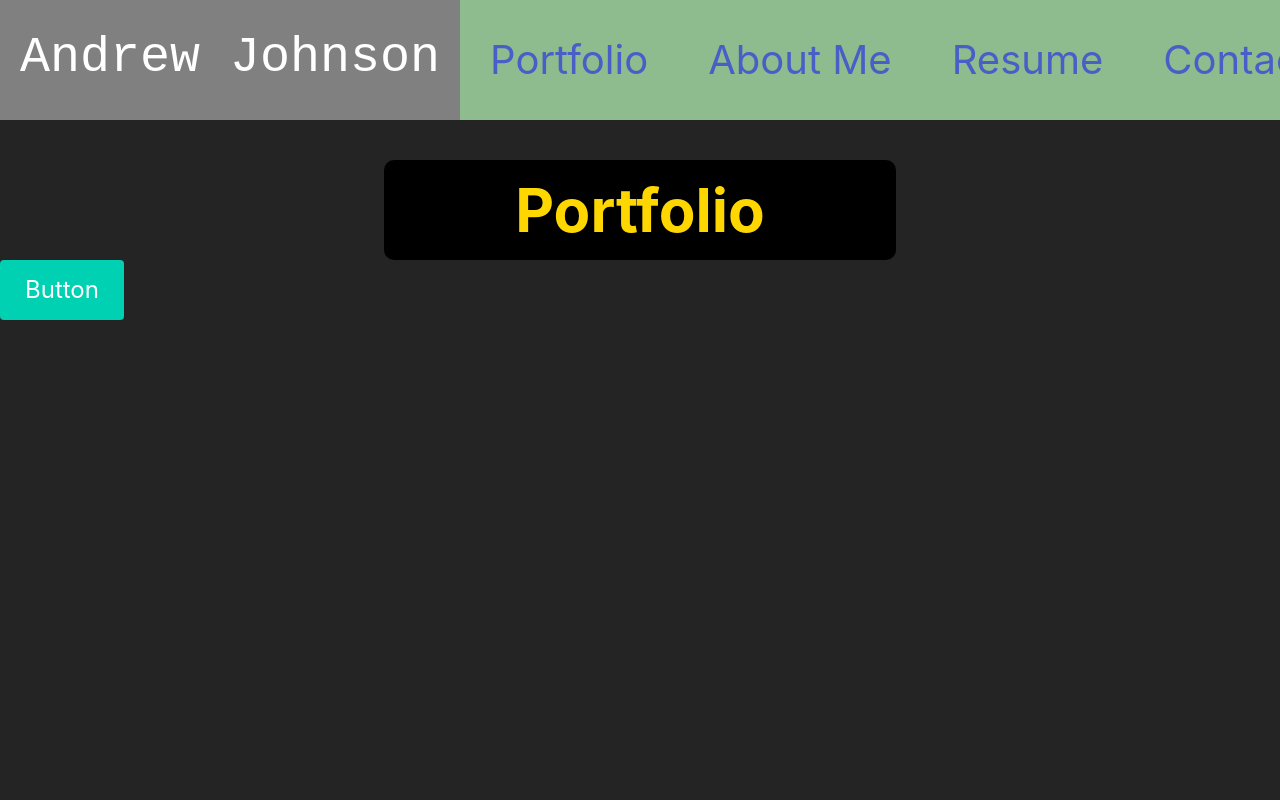
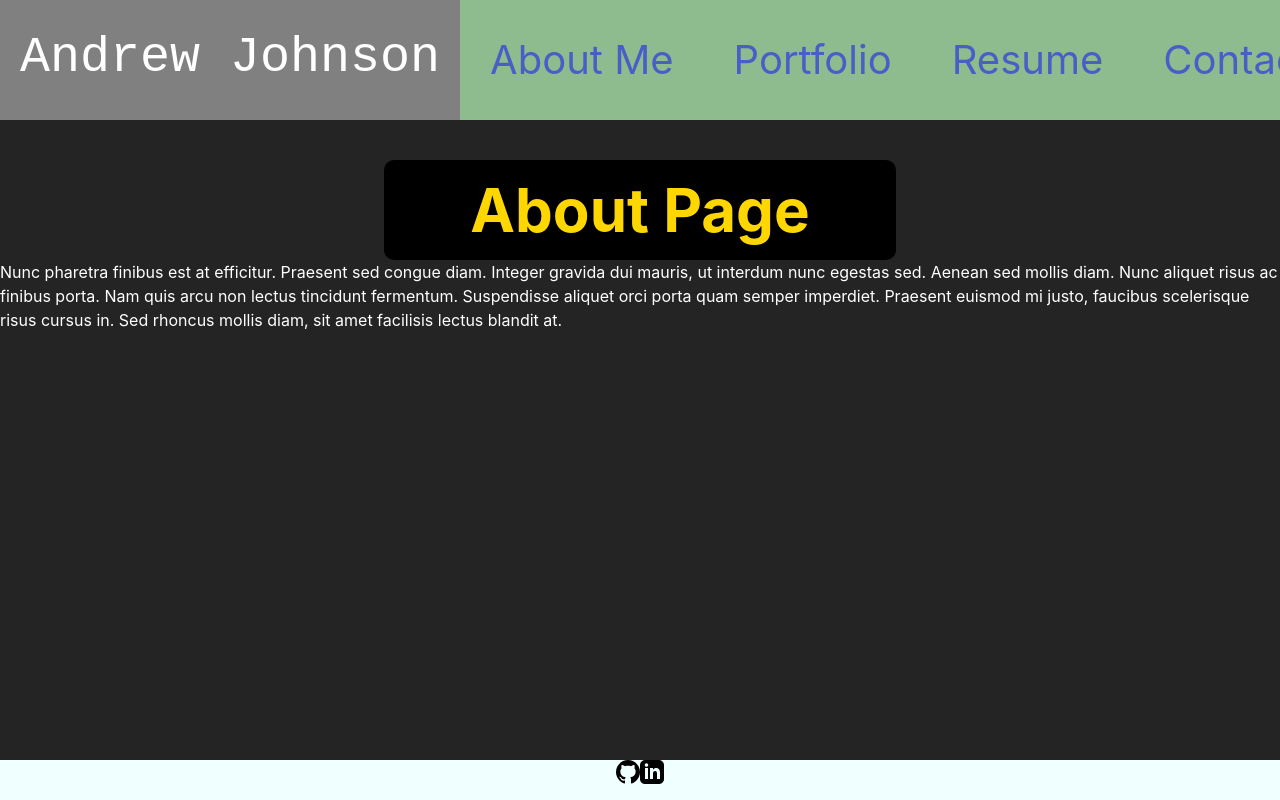
Before and after one commit to Chueg/ReactPortfolio, a React (Create React App) app in the folder portfolio/: page / in a window 1280 px wide. Shown: the top 800 px of the page. Built offline with nearby package versions, Linux system fonts and the light colour scheme; the HTML template or start-up script is replaced by a standard one.

Commit message:
working footer

```diff
--- a/portfolio/src/components/NavTabs.js
+++ b/portfolio/src/components/NavTabs.js
@@ -28,6 +28,12 @@
 
   <div id="navbarBasicExample" className="navbar-menu rumpus">
     <div className="navbar-start rampus">
+    <a  href="#about"
+          onClick={() => handlePageChange('About')}
+          // Check to see if the currentPage is `About`, and if so we use the active link class from bootstrap. Otherwise, we set it to a normal nav-link
+          className={currentPage === 'About' ? 'nav-link active' : 'nav-link'}>
+        About Me
+      </a>
       <a  href="#home"
           onClick={() => handlePageChange('Home')}
           // This is a conditional (ternary) operator that checks to see if the current page is "Home"
@@ -36,12 +42,7 @@
         Portfolio
       </a>
 
-      <a  href="#about"
-          onClick={() => handlePageChange('About')}
-          // Check to see if the currentPage is `About`, and if so we use the active link class from bootstrap. Otherwise, we set it to a normal nav-link
-          className={currentPage === 'About' ? 'nav-link active' : 'nav-link'}>
-        About Me
-      </a>
+
 
       <a  href="#blog"
           onClick={() => handlePageChange('Blog')}
--- a/portfolio/src/components/PortfolioContainer.js
+++ b/portfolio/src/components/PortfolioContainer.js
@@ -4,9 +4,10 @@
 import About from './pages/About';
 import Blog from './pages/Blog';
 import Contact from './pages/Contact';
+import Footer from './footer';
 
 export default function PortfolioContainer() {
-  const [currentPage, setCurrentPage] = useState('Home');
+  const [currentPage, setCurrentPage] = useState('About');
   const renderPage = () => {
     if (currentPage === 'Home') {
       return <Home />;
@@ -28,6 +29,7 @@
       <NavTabs currentPage={currentPage} handlePageChange={handlePageChange} />
       {/* Here we are calling the renderPage method which will return a component  */}
       {renderPage()}
+      <Footer />
     </div>
   );
 }
--- /dev/null
+++ b/portfolio/src/components/footer.js
@@ -0,0 +1,21 @@
+import React from 'react';
+import '../css/style.css'
+
+export default function Footer() {
+    return (
+      <footer>
+        <div>
+        <ul>
+            <li>
+                    <a target="_blank" rel="noreferrer" href="https://github.com/Chueg/"><svg xmlns="http://www.w3.org/2000/svg" width="24" height="24" viewBox="0 0 24 24"><path d="M12 0c-6.626 0-12 5.373-12 12 0 5.302 3.438 9.8 8.207 11.387.599.111.793-.261.793-.577v-2.234c-3.338.726-4.033-1.416-4.033-1.416-.546-1.387-1.333-1.756-1.333-1.756-1.089-.745.083-.729.083-.729 1.205.084 1.839 1.237 1.839 1.237 1.07 1.834 2.807 1.304 3.492.997.107-.775.418-1.305.762-1.604-2.665-.305-5.467-1.334-5.467-5.931 0-1.311.469-2.381 1.236-3.221-.124-.303-.535-1.524.117-3.176 0 0 1.008-.322 3.301 1.23.957-.266 1.983-.399 3.003-.404 1.02.005 2.047.138 3.006.404 2.291-1.552 3.297-1.23 3.297-1.23.653 1.653.242 2.874.118 3.176.77.84 1.235 1.911 1.235 3.221 0 4.609-2.807 5.624-5.479 5.921.43.372.823 1.102.823 2.222v3.293c0 .319.192.694.801.576 4.765-1.589 8.199-6.086 8.199-11.386 0-6.627-5.373-12-12-12z"/></svg></a>
+            </li>
+            <li>
+                    <a target="_blank" rel="noreferrer" href="https://www.linkedin.com/in/andrew-johnson-571350240/">    <svg xmlns="http://www.w3.org/2000/svg" width="24" height="24" viewBox="0 0 24 24"><path d="M19 0h-14c-2.761 0-5 2.239-5 5v14c0 2.761 2.239 5 5 5h14c2.762 0 5-2.239 5-5v-14c0-2.761-2.238-5-5-5zm-11 19h-3v-11h3v11zm-1.5-12.268c-.966 0-1.75-.79-1.75-1.764s.784-1.764 1.75-1.764 1.75.79 1.75 1.764-.783 1.764-1.75 1.764zm13.5 12.268h-3v-5.604c0-3.368-4-3.113-4 0v5.604h-3v-11h3v1.765c1.396-2.586 7-2.777 7 2.476v6.759z"/></svg></a>
+            </li>
+
+        </ul>
+
+        </div>
+      </footer>
+    );
+  }
--- a/portfolio/src/css/style.css
+++ b/portfolio/src/css/style.css
@@ -5,6 +5,19 @@
 body{
     color: white;
 }
+footer {
+    position: absolute;
+    bottom: 0;
+    width: 100%;
+    height: 2.5rem;
+    background-color: azure;         /* Footer height */
+  }
+ul{
+    list-style: none;
+    justify-content: center;
+    display: flex;
+}
+
 .rumpus{
     background-color: gray;
     font-size: 20px;
```
